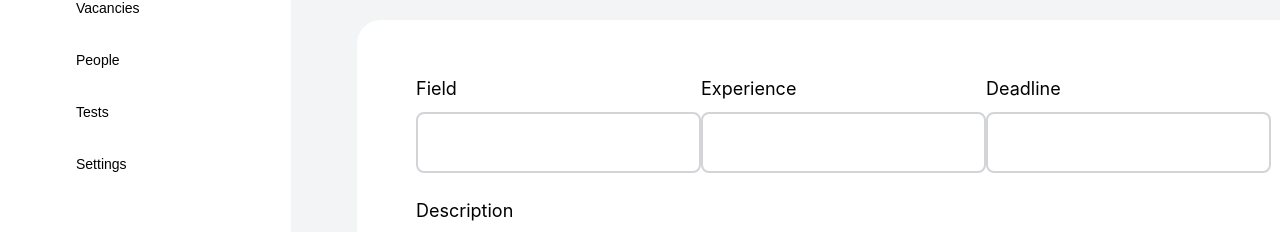
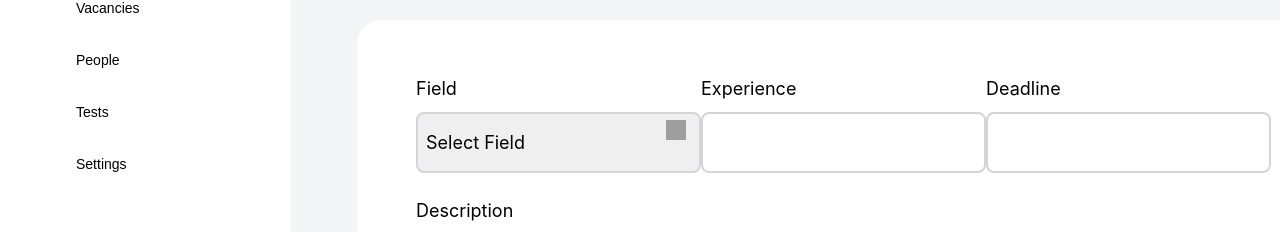
Before and after one commit to vladiimirova/trood-front-hackathon-main, a React (Create React App) app in the folder frontend/: page /project/1 in a window 1280 px wide. Shown: the part 505-737 px from the top of the page. Built offline with nearby package versions, Linux system fonts and the light colour scheme; grey boxes are pictures that could not be loaded.

Commit message:
fixed form

```diff
--- a/frontend/src/components/Pages/CreateProjects/CreateComp/CreateForm.jsx
+++ b/frontend/src/components/Pages/CreateProjects/CreateComp/CreateForm.jsx
@@ -39,14 +39,13 @@ function CreateForm() {
     navigate(`/project/${newProject.id}`); // Переходимо на сторінку проекту після створення або редагування
   }
 
-
   return (
     <div className="bg-white rounded-t-[24px] pt-[55px] pb-[215px] pr-[77px] pl-[59px]">
       <form
         onSubmit={handleSubmit(onSubmit)}
         className="font-aeroport font-400 text-[18px]"
       >
-        <div className="flex justify-between gap-[37px] mb-[20px]">
+        <div className="flex justify-between gap-[37px]">
           <div>
             <label htmlFor="name" className="mb-[10px]">
               Name
@@ -57,9 +56,11 @@ function CreateForm() {
               {...register('name')}
               className="p-2 rounded-[8px] border-2 border-solid border-gray-border block w-[424px] h-[61px]"
             />
+            <div className="h-[20px]">
               {errors.name && (
                 <p className="text-red-500 text-sm">{errors.name.message}</p>
               )}
+            </div>
           </div>
 
           <div className="relative">
@@ -76,13 +77,22 @@ function CreateForm() {
               <option value="Development">Development</option>
               <option value="Marketing">Marketing</option>
             </select>
+            <span className="absolute right-[15px] top-[55px] transform -translate-y-1/2 pointer-events-none">
+              <img
+                src="./icons/ep_arrow-up-bold.svg"
+                alt="arrow"
+                className="w-[20px] h-[20px]"
+              />
+            </span>
+            <div className="h-[20px]">
               {errors.field && (
                 <p className="text-red-500 text-sm">{errors.field.message}</p>
               )}
             </div>
           </div>
+        </div>
 
-        <div className="flex justify-between gap-[37px] mb-[28px]">
+        <div className="flex justify-between gap-[37px] mb-[8px]">
           <div>
             <label htmlFor="experience" className="mb-[10px]">
               Experience
@@ -93,11 +103,13 @@ function CreateForm() {
               {...register('experience')}
               className="p-2 rounded-[8px] border-2 border-solid border-gray-border block w-[424px] h-[61px]"
             />
+            <div className="h-[20px]">
               {errors.experience && (
                 <p className="text-red-500 text-sm">
                   {errors.experience.message}
                 </p>
               )}
+            </div>
           </div>
 
           <div>
@@ -110,13 +122,17 @@ function CreateForm() {
               {...register('deadline')}
               className="p-2 rounded-[8px] border-2 border-solid border-gray-border block w-[424px] h-[61px]"
             />
+            <div className="h-[20px]">
               {errors.deadline && (
-              <p className="text-red-500 text-sm">{errors.deadline.message}</p>
+                <p className="text-red-500 text-sm">
+                  {errors.deadline.message}
+                </p>
               )}
             </div>
           </div>
+        </div>
 
-        <div className="mb-[35px]">
+        <div className="mb-[15px]">
           <label htmlFor="description" className="mb-[10px]">
             Description
           </label>
@@ -125,9 +141,13 @@ function CreateForm() {
             {...register('description')}
             className="p-2 rounded-[8px] w-full border-2 border-solid border-gray-border min-h-[162px]"
           />
+          <div className="h-[20px]">
             {errors.description && (
-            <p className="text-red-500 text-sm">{errors.description.message}</p>
+              <p className="text-red-500 text-sm">
+                {errors.description.message}
+              </p>
             )}
+          </div>
         </div>
 
         <div>
--- a/frontend/src/components/Pages/ReadyProject/ReadyProject.jsx
+++ b/frontend/src/components/Pages/ReadyProject/ReadyProject.jsx
@@ -1,4 +1,4 @@
-import React, { useEffect } from 'react';
+import React, { useEffect, useState } from 'react';
 import { useNavigate, useParams } from 'react-router-dom';
 import useStore from '../../Store/Store';
 import BtnTemp from '../../UI/BtnTemp/BtnTemp';
@@ -6,99 +6,176 @@ import { schemaCreate } from '../CreateProjects/CreateComp/CreateValidation';
 
 function ReadyProject() {
   const { projectId } = useParams();
-  const project = useStore((state) =>
-    state.activeProjects.find((p) => p.id === parseInt(projectId)) ||
-    state.completedProjects.find((p) => p.id === parseInt(projectId))
+  const project = useStore(
+    (state) =>
+      state.activeProjects.find((p) => p.id === parseInt(projectId)) ||
+      state.completedProjects.find((p) => p.id === parseInt(projectId))
   );
   const updateProject = useStore((state) => state.updateProject);
   const { removeProject } = useStore();
   const navigate = useNavigate();
 
+  const [formData, setFormData] = useState({
+    field: '',
+    experience: '',
+    deadline: '',
+    description: '',
+  });
+
+  const [errors, setErrors] = useState({});
+
   useEffect(() => {
     if (!project) {
       navigate('/');
+    } else {
+      setFormData({
+        field: project.field || '',
+        experience: project.experience || '',
+        deadline: project.deadline || '',
+        description: project.description || '',
+      });
     }
   }, [project, navigate]);
 
+  const handleChange = (e) => {
+    const { name, value } = e.target;
+    setFormData((prev) => ({ ...prev, [name]: value }));
+  };
 
-  function handleDelete(projectId) {
-    removeProject(projectId);
+  const handleSubmit = (e) => {
+    e.preventDefault();
+
+    const validationResult = schemaCreate.safeParse(formData);
+
+    if (!validationResult.success) {
+      const newErrors = {};
+      validationResult.error.errors.forEach((err) => {
+        newErrors[err.path[0]] = err.message;
+      });
+      setErrors(newErrors);
+      return;
+    }
+
+    updateProject({ ...project, ...formData });
+    localStorage.setItem(
+      'activeProjects',
+      JSON.stringify(useStore.getState().activeProjects)
+    );
+    localStorage.setItem(
+      'completedProjects',
+      JSON.stringify(useStore.getState().completedProjects)
+    );
     navigate('/');
-  }
+  };
+
+  const handleDelete = () => {
+    removeProject(project.id);
+    navigate('/');
+  };
 
   if (!project) {
     return <div>Loading...</div>;
-  }
-
-  function handleEdit(field, value) {
-    const updatedProject = { ...project, [field]: value };
-
-    const validationResult = schemaCreate.safeParse(updatedProject);
-
-    if (!validationResult.success) {
-      const fieldError = validationResult.error.errors.find(
-        (err) => err.path[0] === field
-      );
-      if (fieldError) {
-        alert(fieldError.message);
-        return;
-      }
-    }
-
-    updateProject(updatedProject);
-    localStorage.setItem('activeProjects', JSON.stringify(useStore.getState().activeProjects));
-    localStorage.setItem('completedProjects', JSON.stringify(useStore.getState().completedProjects));
   }
 
   return (
     <div>
       <div className="flex justify-between mb-[32px] font-aeroport">
         <h1 className="font-500 text-[32px]">{project.name}</h1>
-        <BtnTemp text={'Delete'} onClick={() => handleDelete(project.id)} />
+        <BtnTemp text={'Delete'} onClick={handleDelete} />
       </div>
 
-      <div className="bg-white rounded-t-[24px] pt-[55px] pb-[215px] pr-[77px] pl-[59px] font-400 text-[18px]">
-        <div className="flex justify-between mb-[24px]">
+      <form
+        onSubmit={handleSubmit}
+        className="bg-white rounded-t-[24px] pt-[55px] pb-[215px] pr-[77px] pl-[59px] font-400 text-[18px]"
+      >
+        <div className="flex justify-between mb-[4px]">
+          <div className="relative">
+            <label htmlFor="field" className="mb-[10px] block">
+              Field
+            </label>
+            <select
+              id="field"
+              name="field"
+              value={formData.field}
+              onChange={handleChange}
+              className="p-2 rounded-[8px] border-2 border-solid border-gray-border block w-[285px] h-[61px] focus:outline-none focus:ring-2 appearance-none"
+            >
+              <option value="">Select Field</option>
+              <option value="Design">Design</option>
+              <option value="Development">Development</option>
+              <option value="Marketing">Marketing</option>
+            </select>
+            <span className="absolute right-[15px] top-[55px] transform -translate-y-1/2 pointer-events-none">
+              <img
+                src="./icons/ep_arrow-up-bold.svg"
+                alt="arrow"
+                className="w-[20px] h-[20px]"
+              />
+            </span>
+            <div className="h-[20px]">
+              {errors.field && (
+                <p className="text-red-500 text-sm">{errors.field}</p>
+              )}
+            </div>
+          </div>
           <div>
-            <p className="mb-[10px]">Field</p>
+            <label htmlFor="experience" className="mb-[10px] block">
+              Experience
+            </label>
             <input
+              id="experience"
+              name="experience"
               type="text"
-              value={project.field}
-              onChange={(e) => handleEdit('field', e.target.value)}
+              value={formData.experience}
+              onChange={handleChange}
               className="p-2 rounded-[8px] border-2 border-solid border-gray-border block w-[285px] h-[61px]"
             />
+            <div className="h-[20px]">
+              {errors.experience && (
+                <p className="text-red-500 text-sm">{errors.experience}</p>
+              )}
+            </div>
           </div>
           <div>
-            <p className="mb-[10px]">Experience</p>
+            <label htmlFor="deadline" className="mb-[10px] block">
+              Deadline
+            </label>
             <input
+              id="deadline"
+              name="deadline"
               type="text"
-              value={project.experience}
-              onChange={(e) => handleEdit('experience', e.target.value)}
+              value={formData.deadline}
+              onChange={handleChange}
               className="p-2 rounded-[8px] border-2 border-solid border-gray-border block w-[285px] h-[61px]"
             />
-          </div>
-          <div>
-            <p className="mb-[10px]">Deadline</p>
-            <input
-              type="text"
-              value={project.deadline}
-              onChange={(e) => handleEdit('deadline', e.target.value)}
-              className="p-2 rounded-[8px] border-2 border-solid border-gray-border block w-[285px] h-[61px]"
-            />
+            <div className="h-[20px]">
+              {errors.deadline && (
+                <p className="text-red-500 text-sm">{errors.deadline}</p>
+              )}
+            </div>
           </div>
         </div>
 
-        <div className='mb-[38px]'>
-          <p className="mb-[10px]">Description</p>
+        <div className="mb-[18px]">
+          <label htmlFor="description" className="mb-[10px] block">
+            Description
+          </label>
           <textarea
-            value={project.description}
-            onChange={(e) => handleEdit('description', e.target.value)}
+            id="description"
+            name="description"
+            value={formData.description}
+            onChange={handleChange}
             className="p-2 rounded-[8px] border-2 border-solid border-gray-border block min-h-[162px] w-full"
           />
+          <div className="h-[20px]">
+            {errors.description && (
+              <p className="text-red-500 text-sm">{errors.description}</p>
+            )}
+          </div>
         </div>
 
-        <BtnTemp text={'Add vacancy'}/>
-      </div>
+        <BtnTemp text={'Add vacancy'} />
+      </form>
     </div>
   );
 }
```
Lines whose indentation alone changed are shown as unchanged.
